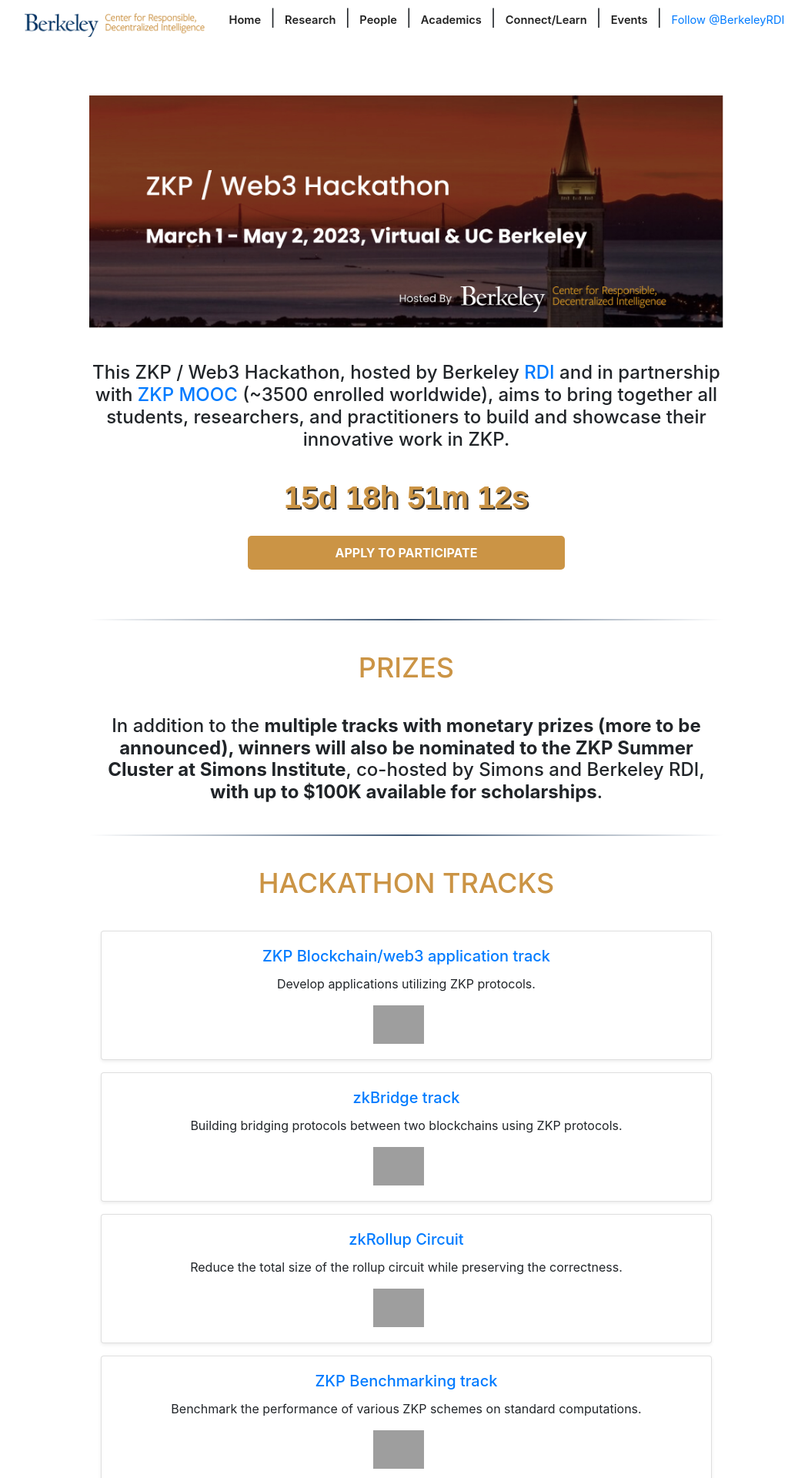
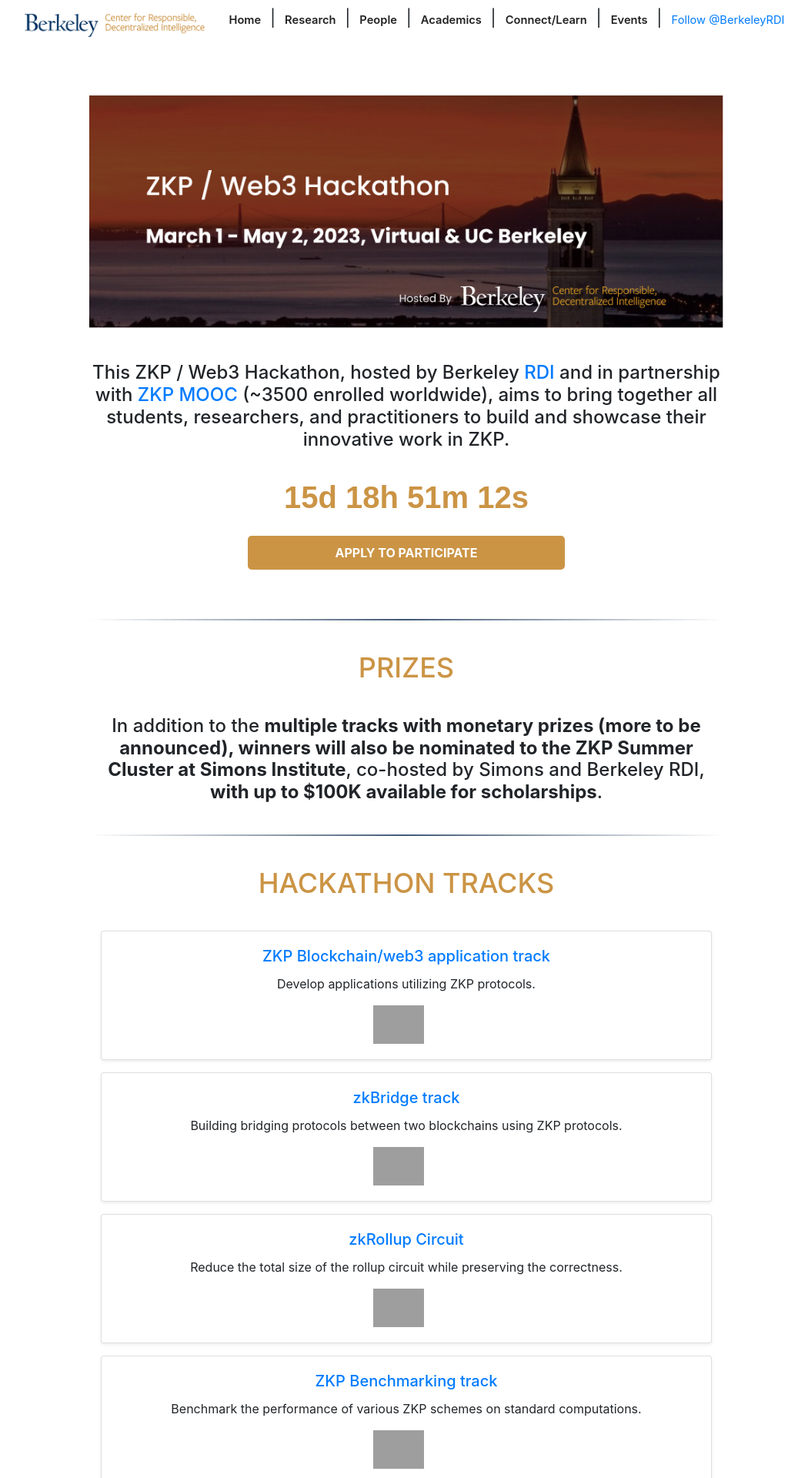
Before and after one commit to rdi-berkeley/zkp-web3-hackathon, a Jekyll site: the page built from index.md, in a window 1280 px wide. Shown: the top 1920 px of the page at 77% size, without its empty margins (112-1162 px from the left). Built offline with Jekyll 4.4.1, drawn with Linux system fonts in a browser that asks for light colours; nearby versions of some CDN libraries; comment, search, counter and statistics services are not loaded; grey boxes are pictures that could not be loaded.

Commit message:
countdown fix

```diff
--- a/_layouts/home.html
+++ b/_layouts/home.html
@@ -139,7 +139,7 @@ cover-img: "/assets/img/ZKP_Web3 HackathonBanner.jpg"
   #countdown {
     font-family: Arial, sans-serif;
     font-weight: bold;
-    text-shadow: 2px 2px #333;
+    /* text-shadow: 2px 2px #333; */
   }
 </style>
 
```
